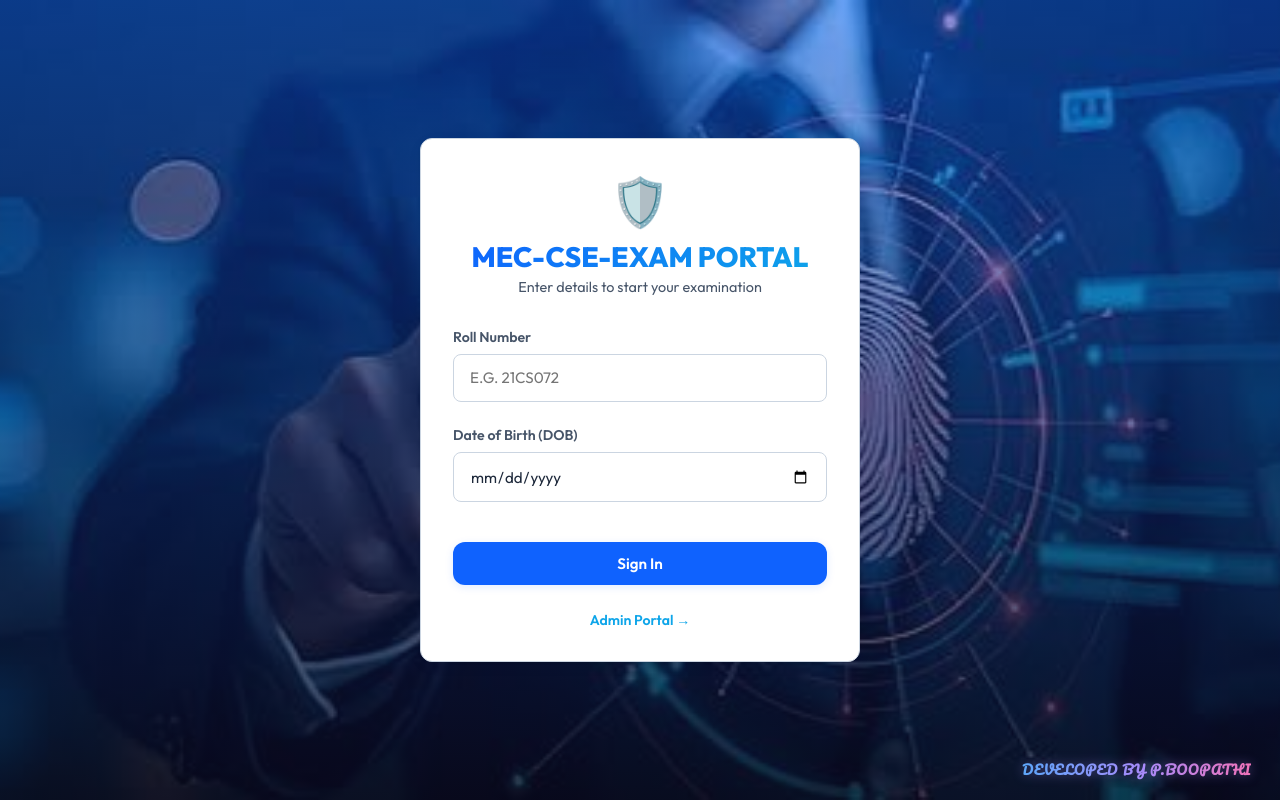
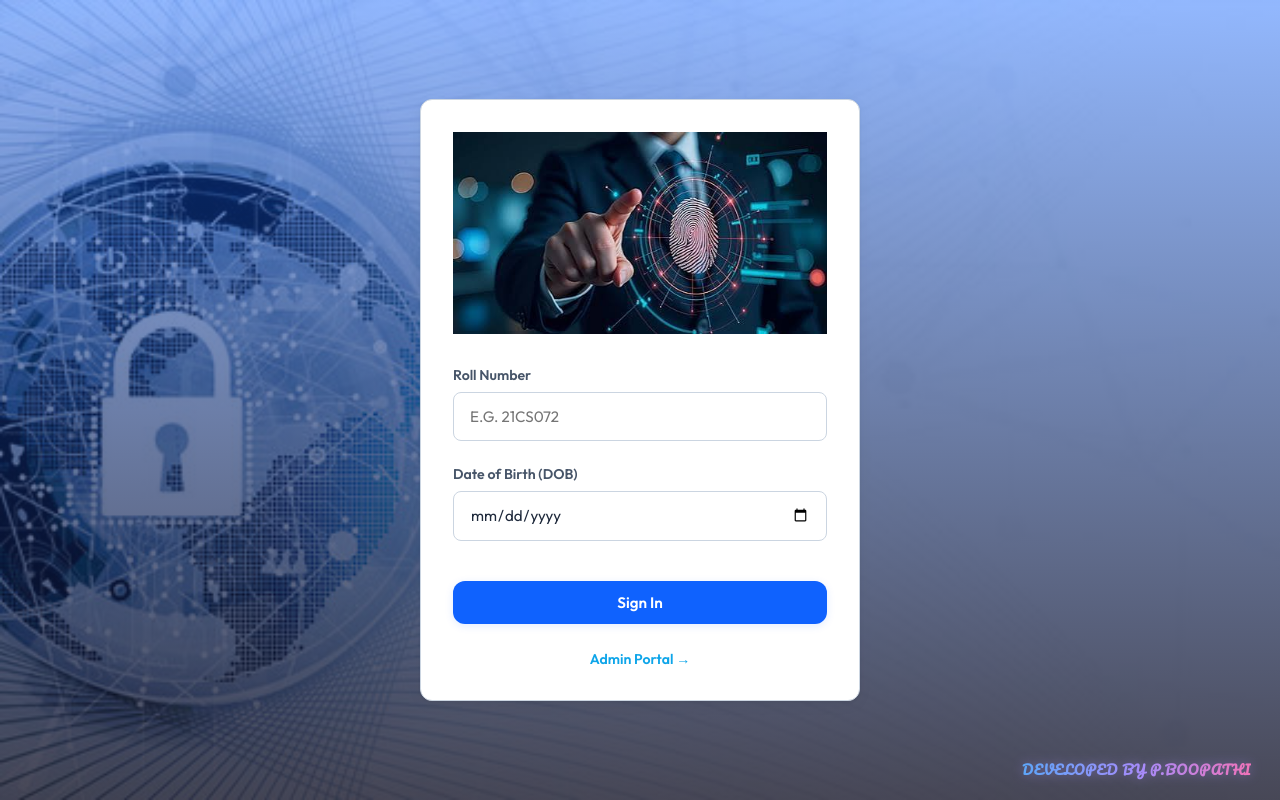
Before and after one commit to boopathi-muthayammal/mec-frontend-, a React app: page / in a window 1280 px wide. Built offline with nearby package versions, Linux system fonts and the light colour scheme; no server answers; the HTML template or start-up script is replaced by a standard one.

Commit message:
design: replace student login text header with loginim banner

```diff
--- a/src/index.css
+++ b/src/index.css
@@ -196,7 +196,7 @@ body {
   align-items: center;
   justify-content: center;
   padding: 1.5rem;
-  background: linear-gradient(rgba(15, 98, 254, 0.45), rgba(10, 10, 30, 0.75)), url('./loginim.jpg') no-repeat center center;
+  background: linear-gradient(rgba(15, 98, 254, 0.45), rgba(10, 10, 30, 0.75)), url('./login.jpg') no-repeat center center;
   background-size: cover;
 }
 
--- a/src/pages/StudentLogin.jsx
+++ b/src/pages/StudentLogin.jsx
@@ -1,5 +1,6 @@
 import React, { useState, useEffect } from 'react';
 import LoginLoader from '../components/LoginLoader';
+import loginIm from '../loginim.jpg';
 
 function StudentLogin() {
   const [rollNumber, setRollNumber] = useState('');
@@ -53,13 +54,7 @@ function StudentLogin() {
       <div className="login-container">
         <div className="login-card glass-card">
         <div style={{ textAlign: 'center', marginBottom: '2rem' }}>
-          <span style={{ fontSize: '3rem' }}>🛡️</span>
-          <h2 className="text-gradient" style={{ fontSize: '1.75rem', fontWeight: 800, marginTop: '0.5rem' }}>
-            MEC-CSE-EXAM PORTAL
-          </h2>
-          <p style={{ color: 'var(--text-secondary)', fontSize: '0.9rem', marginTop: '0.25rem' }}>
-            Enter details to start your examination
-          </p>
+          <img src={loginIm} alt="MEC-CSE-EXAM PORTAL" style={{ width: '100%', height: 'auto', display: 'block', margin: '0 auto' }} />
         </div>
 
         {error && (
```
